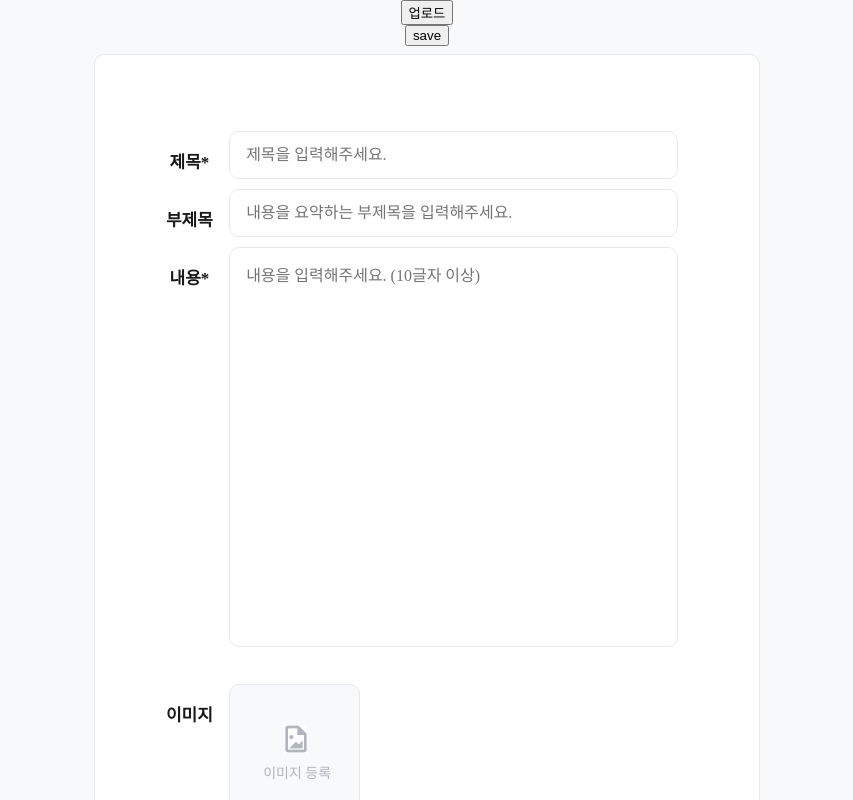
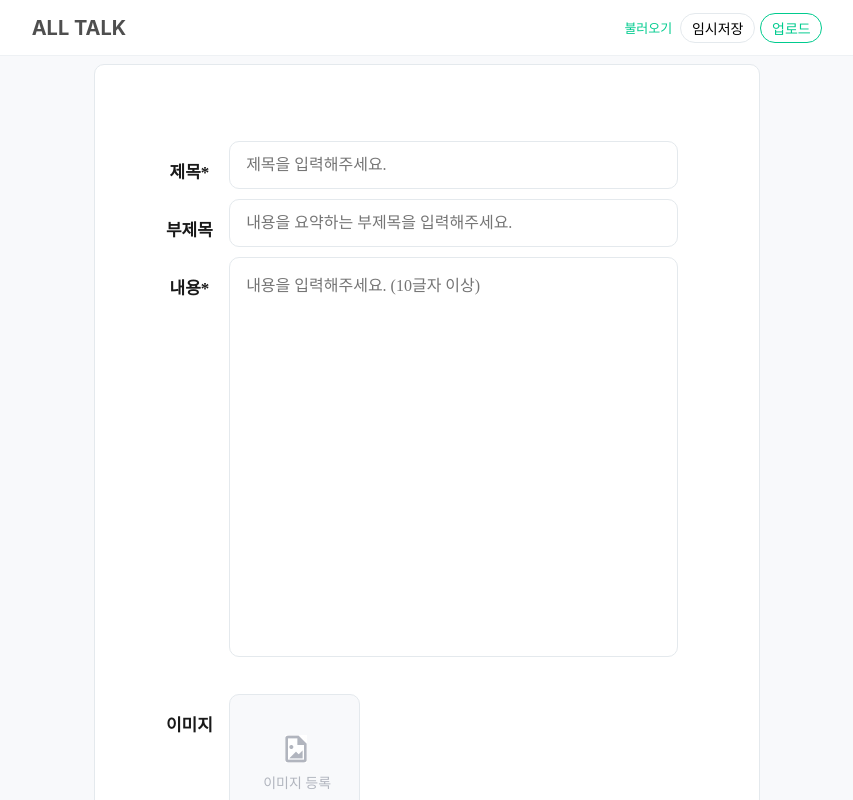
Before and after one commit to Woobeen906/alltalk, a React (Create React App) app: page /WriteArticle in a window 1280 px wide. Shown: the top 800 px of the page, without its empty margins (213-1066 px from the left). Built offline with nearby package versions, Linux system fonts and the light colour scheme.

Commit message:
FIX : 글쓰기 폼데이터 수정

```diff
--- a/src/pages/WriteArticle/WriteArticle.js
+++ b/src/pages/WriteArticle/WriteArticle.js
@@ -1,13 +1,12 @@
 import React, { useState } from "react";
 import "./WriteArticle.scss";
+import { useNavigate } from "react-router-dom";
 
 import Input from "components/Input/Input";
 import Calendar from "components/Calendar/Calendar";
 import Imageuploader from "components/ImageUploader/ImageUploader";
 import axios from "axios";
-import Header from "components/Header/Header";
-import Save from "./Save";
-import { useNavigate } from "react-router-dom";
+import WriteHeader from "./WriteHeader";
 
 const WriteArticle = () => {
   const navigate = useNavigate();
@@ -82,39 +81,42 @@ const WriteArticle = () => {
       hashtags: tagsCheck(),
     });
 
-    if (
-      !errorCheck.contents &&
-      !errorCheck.hashtags &&
-      !errorCheck.member &&
-      !errorCheck.title
-    ) {
+    if (!errorCheck.contents && !errorCheck.hashtags && !errorCheck.title) {
       try {
-        let date = selectDate.split(".");
-
         const frm = new FormData();
 
-        detailImages.map((item) => {
-          frm.append("file[]", item);
-        });
+        for (let i = 0; i < detailImages.length; i++) {
+          frm.append("file[]", detailImages[i]);
+        }
 
-        frm.append("id", "admin");
+        console.log(
+          JSON.parse(localStorage.getItem("userdata")).nickname,
+          localStorage.getItem("id")
+        );
+        frm.append("id", localStorage.getItem("id"));
         frm.append("title", title);
-        frm.append("name", "admin");
+        frm.append(
+          "name",
+          JSON.parse(localStorage.getItem("userdata")).nickname
+        );
         frm.append("subtitle", subTitle);
         frm.append("content", contents);
         // frm.append("file[]", detailImages);
         frm.append("maxMember", member.toString());
         frm.append("tag", hashtags);
         frm.append("deadline", new Date(selectDate).valueOf() % 1000);
-
+        const url = localStorage.getItem("admin")
+          ? "http://ec2-13-125-123-39.ap-northeast-2.compute.amazonaws.com:5000/write/content"
+          : "http://ec2-13-125-123-39.ap-northeast-2.compute.amazonaws.com:5000/write/story";
         axios({
           method: "POST",
-          url: "http://ec2-13-125-123-39.ap-northeast-2.compute.amazonaws.com:5000/write/content",
+          url: url,
           data: frm,
         })
           .then((res) => {
-            if (res.data.result) {
-              // navigate("/");
+            console.log(res.data);
+            if (res.data.result === true) {
+              navigate("/");
               alert("글쓰기 성공!");
             }
           })
@@ -129,9 +131,7 @@ const WriteArticle = () => {
       const { title, subTitle, contents, member } = inputData;
 
       const frm = new FormData();
-      detailImages.map((item) => {
-        frm.append("file[]", item);
-      });
+      detailImages.map((item) => frm.append("file[]", item));
       frm.append("id", "user");
       frm.append("title", title);
       frm.append("name", "user");
@@ -241,8 +241,8 @@ const WriteArticle = () => {
     <div className="writearticle">
       {/* {saveModal && <Save onClick={() => Modal()} />} */}
 
-      <button onClick={uploadBtn}>업로드</button>
-      <button onClick={saveBtn}>save</button>
+      <WriteHeader uploadBtn={uploadBtn} saveBtn={saveBtn} />
+
       <form className="writearticle-box">
         <ul>
           <li style={{ marginTop: "60px" }}>
```
